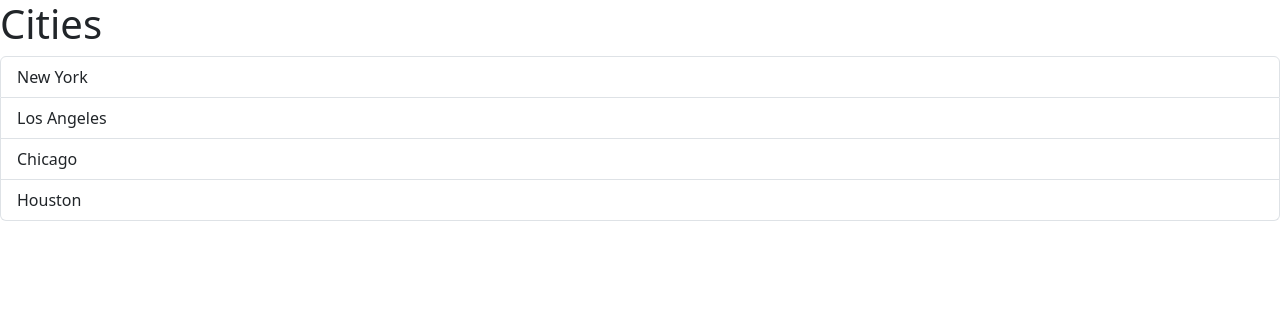
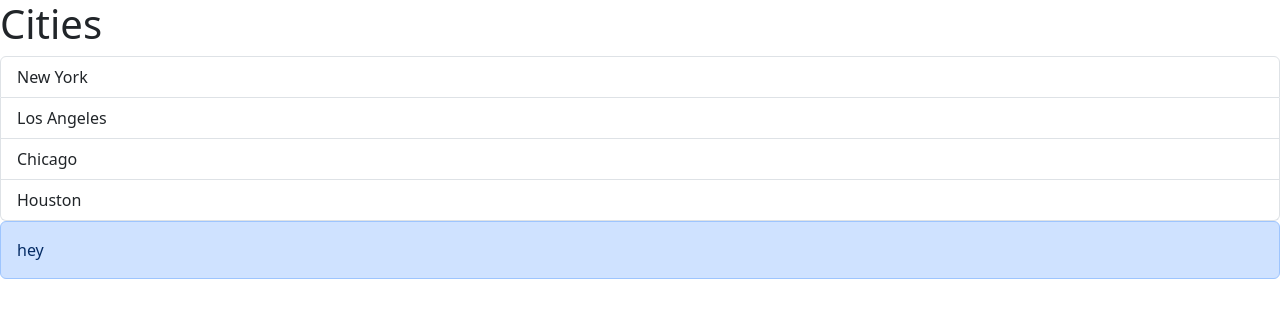
Before and after one commit to ralphcmiller/learning-react, a React (Vite) app in the folder react-app/: page / in a window 1280 px wide. Shown: the top 318 px of the page. Built offline with nearby package versions, Linux system fonts and the light colour scheme.

Commit message:
Added Alert component to App.tsx

```diff
--- a/react-app/src/App.tsx
+++ b/react-app/src/App.tsx
@@ -1,3 +1,4 @@
+import Alert from "./components/Alert";
 import ListGroup from "./components/ListGroup";
 
 function App() {
@@ -12,6 +13,9 @@ function App() {
         heading="Cities"
         onSelectItem={handleSelectItem}
       />
+      <Alert>
+        <span>hey</span>
+      </Alert>
     </div>
   );
 }
--- /dev/null
+++ b/react-app/src/components/Alert.tsx
@@ -0,0 +1,10 @@
+import { ReactNode } from "react";
+
+interface Props {
+  children: ReactNode;
+}
+const Alert = ({ children }: Props) => {
+  return <div className="alert alert-primary">{children}</div>;
+};
+
+export default Alert;
```
